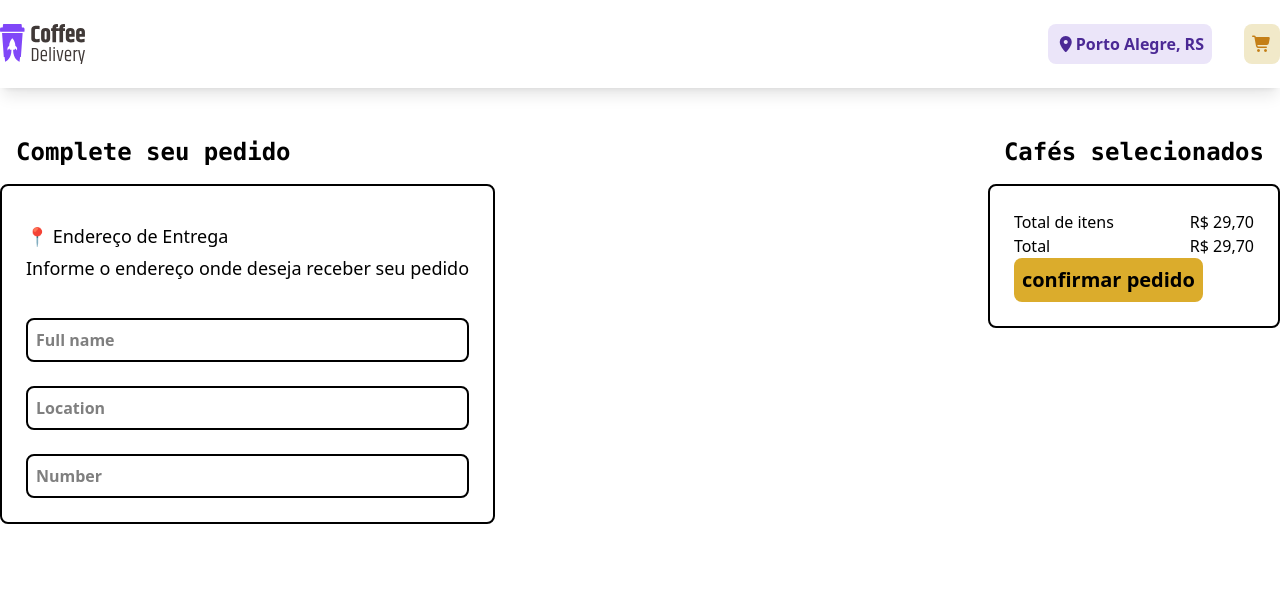
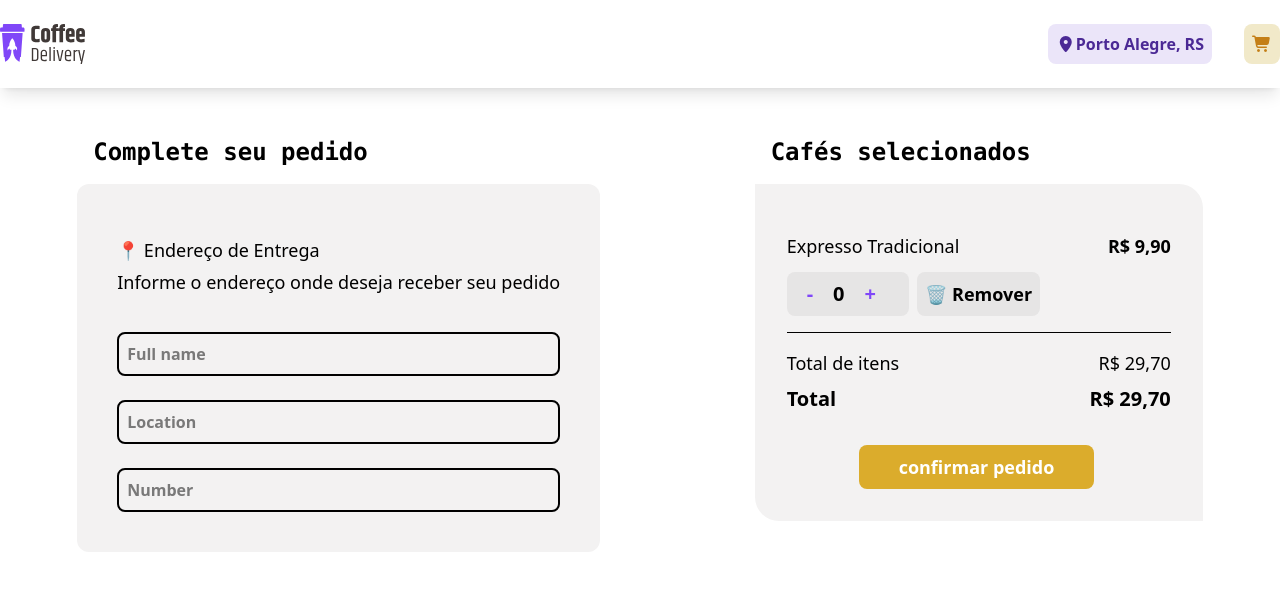
Before and after one commit to SharifovDev/MyCofeSayt, a React (Vite) app: page /location in a window 1280 px wide. Shown: the top 590 px of the page. Built offline with nearby package versions, Linux system fonts and the light colour scheme.

Commit message:
location page started

```diff
--- a/src/pages/Location.jsx
+++ b/src/pages/Location.jsx
@@ -1,17 +1,18 @@
 import Header from "../components/Header";
 
 function Location() {
+
   return (
     <div>
       <div className="mb-30">
         <Header />
       </div>
-      <div className="max-w-7xl mx-auto flex justify-between">
+      <div className="max-w-7xl mx-auto flex justify-around">
         <div>
           <h1 className="p-4 text-2xl font-bold font-mono">
             Complete seu pedido
           </h1>
-          <div className="grid gap-6 border-2 rounded-lg p-6">
+          <div className="grid gap-6 rounded-xl p-10 bg-[#F3F2F2]">
             <div className="my-3">
               <h1 className="text-lg font-medium mb-1">
                 📍 Endereço de Entrega
@@ -32,7 +33,7 @@ function Location() {
             />
             <input
               className="border-2 rounded-lg p-2 font-bold"
-              type="text"
+              type="number"
               placeholder="Number"
             />
           </div>
@@ -42,18 +43,38 @@ function Location() {
           <h1 className="p-4 text-2xl font-bold font-mono">
             Cafés selecionados
           </h1>
-          <div className="border-2 rounded-lg p-6">
-            <div>
-              <div className="flex justify-between">
+          <div className="p-8 rounded-bl-3xl rounded-tr-3xl bg-[#F3F2F2]">
+            <div className="flex my-4">
+              <div>
+                <img src=""/>
+              </div>
+              <div>
+                <div className="flex justify-between text-lg mb-3" >
+                  <h1>Expresso Tradicional</h1>
+                  <p className="font-bold">R$ 9,90</p>
+                </div>
+                <div className="grid grid-cols-3 gap-2">
+                  <div className="font-bold text-xl flex gap-5 text-center p-2 pl-5 rounded-lg bg-[#E6E5E5]">
+                    <p className="text-[#8047F8]">-</p>
+                    <p>0</p>
+                    <p className="text-[#8047F8]">+</p>
+                  </div>
+                  <button className="font-semibold text-lg text-center p-2 rounded-lg bg-[#E6E5E5]">🗑 Remover</button>
+                </div>
+              </div>
+            </div>
+            <hr />
+            <div className="my-4">
+              <div className="flex justify-between text-lg mb-2">
                 <h1>Total de itens</h1>
                 <p>R$ 29,70</p>
               </div>
-              <div className="flex justify-between">
+              <div className="flex justify-between text-xl font-bold">
                 <h1>Total</h1>
                 <p>R$ 29,70</p>
               </div>
             </div>
-            <button className="bg-[#DBAC2C] rounded-lg p-2 font-semibold text-xl">
+            <button className="bg-[#DBAC2C] rounded-lg p-2 font-semibold text-lg text-white px-10 mx-18 mt-4">
               confirmar pedido
             </button>
           </div>
```
